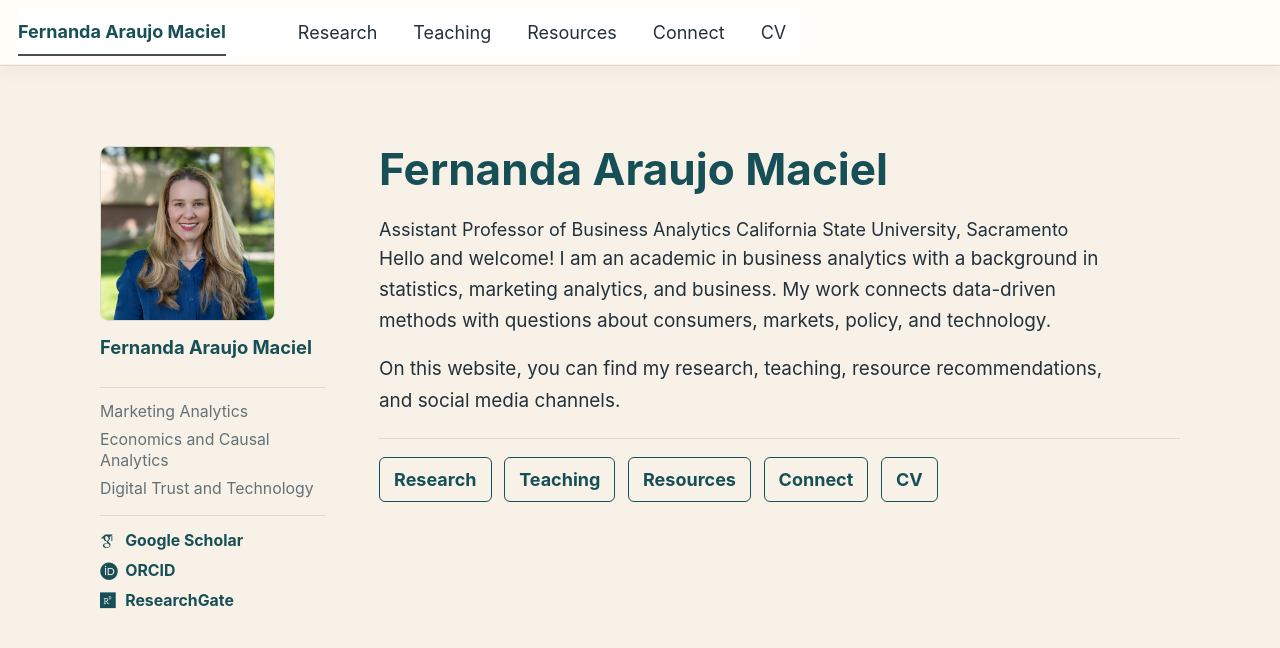
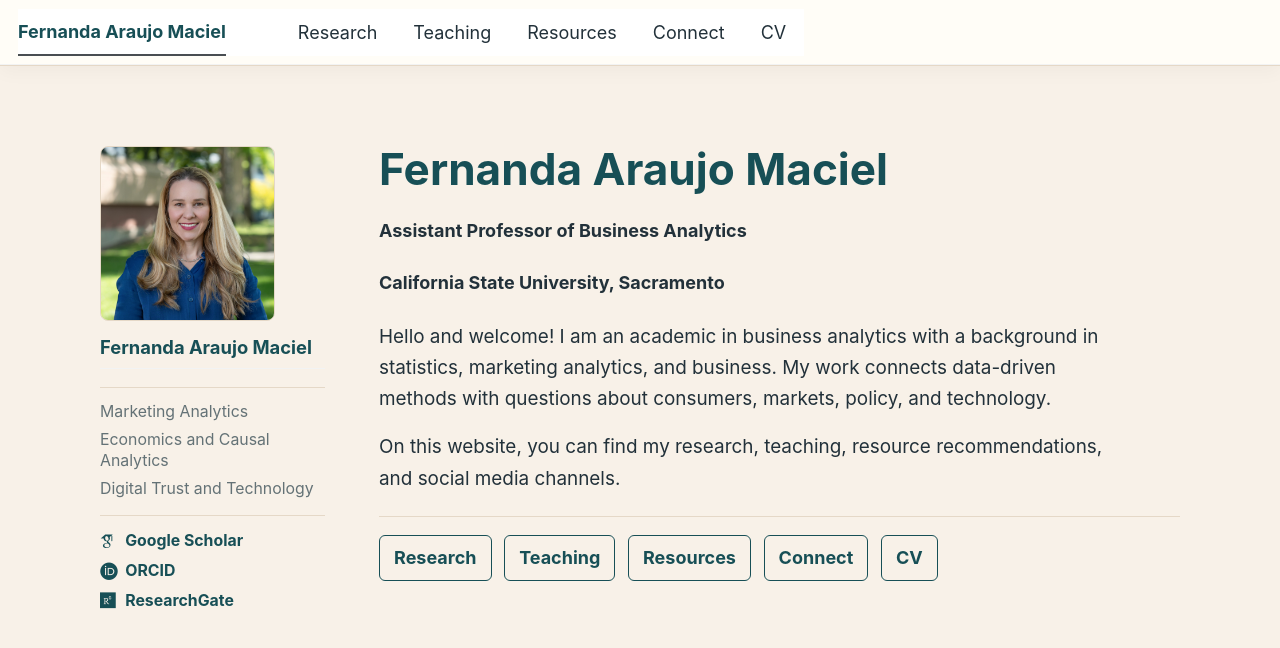
Before and after one commit to proffernandamaciel/proffernandamaciel.github.io, a Jekyll site: the page built from index.md, in a window 1280 px wide. Shown: the top 648 px of the page. Built offline with Jekyll 4.4.1, drawn with Linux system fonts in a browser that asks for light colours; some web fonts are replaced; a script bundle is joined from its source files by our own code; library files that are not in the unit come from our copies.

Commit message:
Update index.md

```diff
--- a/index.md
+++ b/index.md
@@ -34,8 +34,8 @@ excerpt: "Academic website for Fernanda Araujo Maciel: research, teaching, resou
     <header class="fm-home-intro">
       <h1>Fernanda Araujo Maciel</h1>
       <p class="fm-role"></p>
-      Assistant Professor of Business Analytics
-      California State University, Sacramento
+      <p class="fm-role">Assistant Professor of Business Analytics</p>
+      <p class="fm-role">California State University, Sacramento</p>
       <!-- <p class="fm-degree">Ph.D. in Business, Business Analytics, Bentley University, 2020</p> -->
     </header>
 
```
